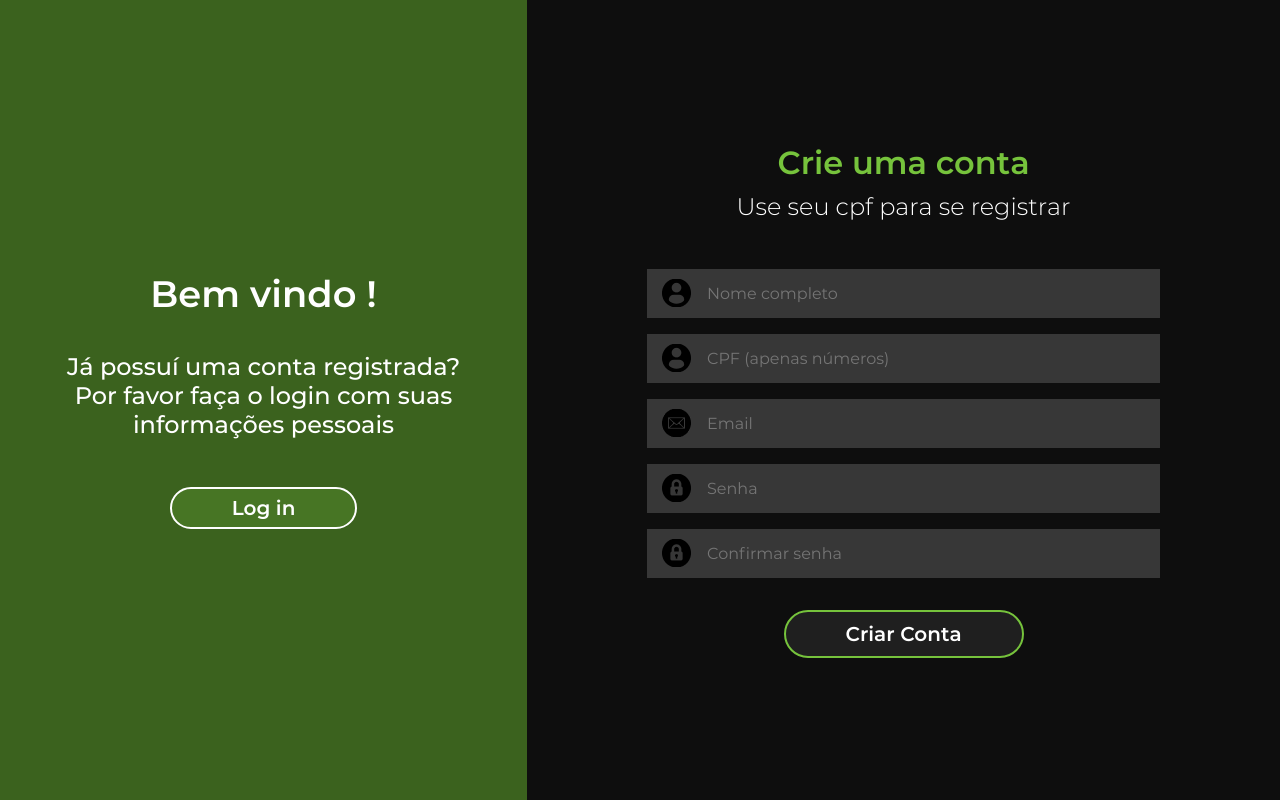
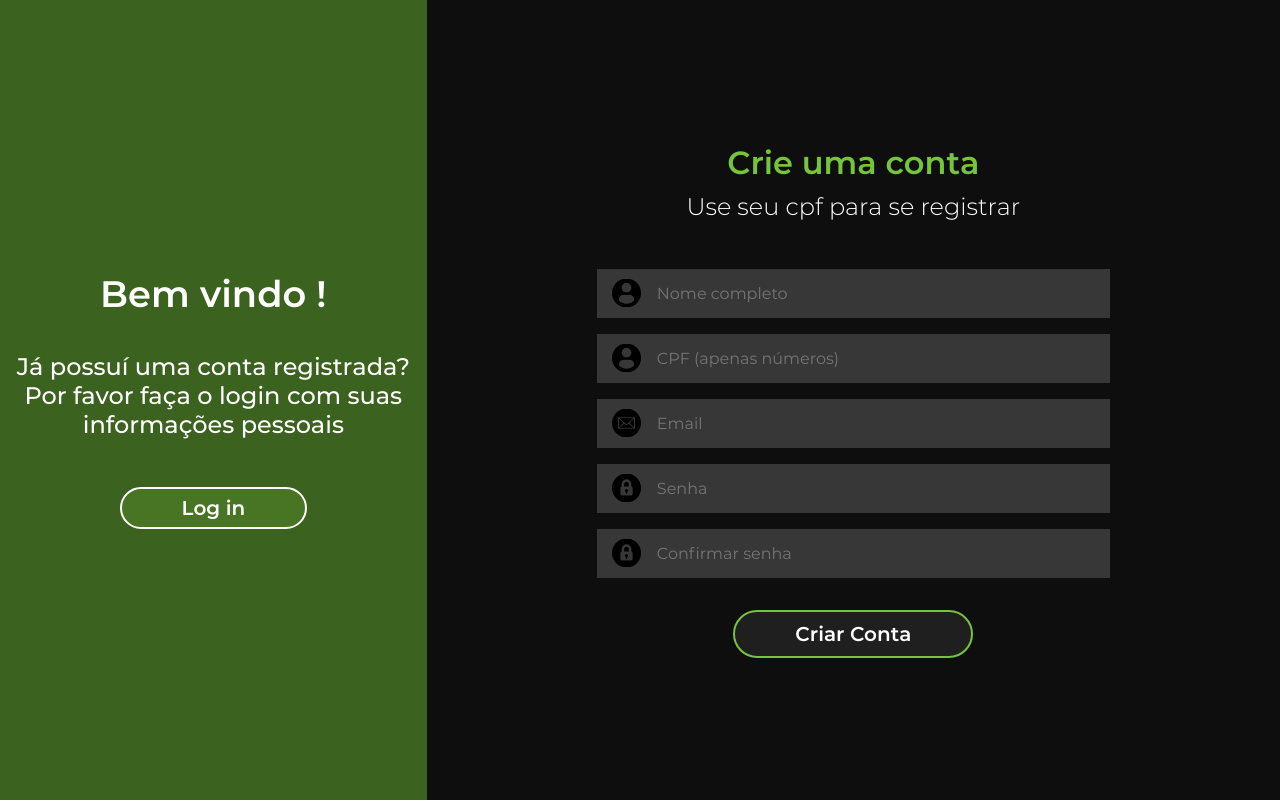
Before and after one commit to Isasouza00/Biotech, a Flask app: page /cadastro in a window 1280 px wide. Run offline with Flask 3, Linux system fonts and the light colour scheme.

Commit message:
cadastro novamente

```diff
--- a/static/css/cadastro.css
+++ b/static/css/cadastro.css
@@ -44,7 +44,7 @@
     flex-direction: column;
     background-color: #3b621e;
     height: 100vh;
-    width: 70vw;
+    width: 50vw;
     color: white;
     text-align: center;
     align-items: center;
```
